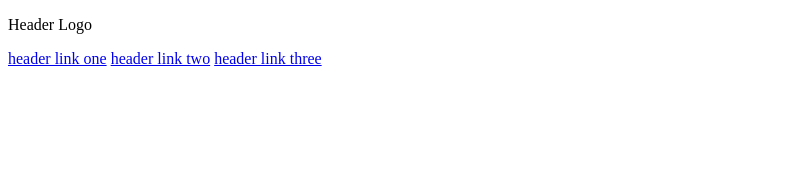
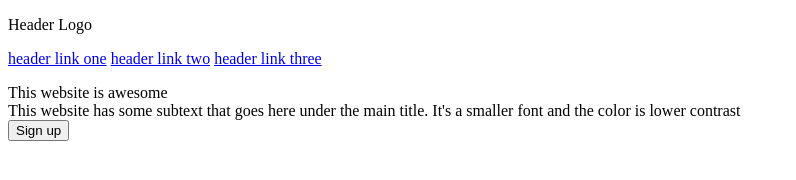
Before and after one commit to devin-lynch/landing-page-project, a plain HTML site: page index.html in a window 1280 px wide. Shown: the whole page, without its empty margins (0-796 px from the left). Drawn offline with Linux system fonts and the light colour scheme.

Commit message:
Add first row text

```diff
--- a/index.html
+++ b/index.html
@@ -16,6 +16,11 @@
         <a href="URL">header link two</a>
         <a href="URL">header link three</a>
     </div>
+
+    <div class="first-row">
+        <p>This website is awesome <br>This website has some subtext that goes here under the main title. It's a smaller font and the color is lower contrast <br><button>Sign up</button></p>
+    </div>
+
 </body>
 
 
```
